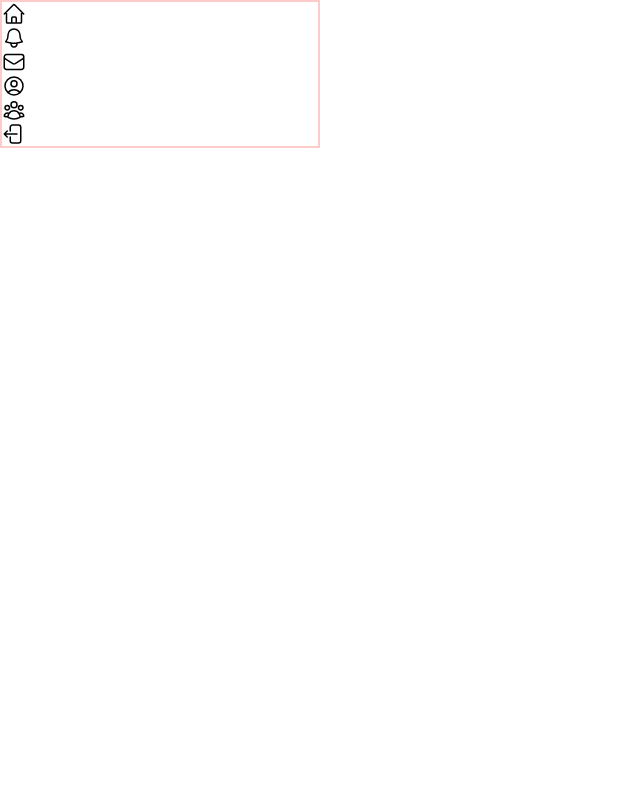
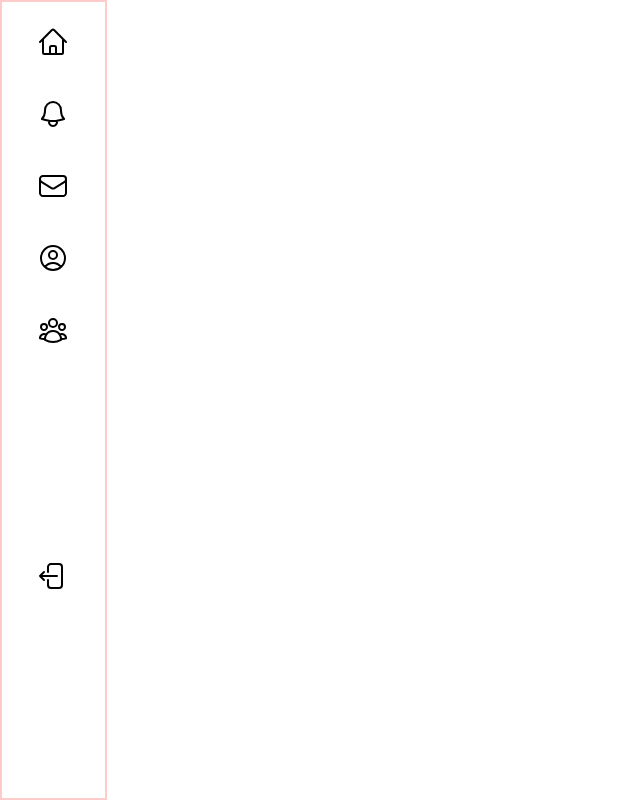
Before and after one commit to MishraSwet/strings, a Next.js app: page /user in a window 1280 px wide. Shown: the whole page, without its empty margins (0-640 px from the left). Built offline with nearby package versions, Linux system fonts and the light colour scheme.

Commit message:
Navbar Styling

```diff
--- a/src/app/components/Icons/NavIcons.tsx
+++ b/src/app/components/Icons/NavIcons.tsx
@@ -1,6 +1,6 @@
 export function HomeIcon() {
     return <div>
-        <svg xmlns="http://www.w3.org/2000/svg" fill="none" viewBox="0 0 24 24" strokeWidth={1.5} stroke="currentColor" className="w-6 h-6">
+        <svg xmlns="http://www.w3.org/2000/svg" fill="none" viewBox="0 0 24 24" strokeWidth={1.5} stroke="currentColor" className="w-8 h-8">
             <path strokeLinecap="round" strokeLinejoin="round" d="m2.25 12 8.954-8.955c.44-.439 1.152-.439 1.591 0L21.75 12M4.5 9.75v10.125c0 .621.504 1.125 1.125 1.125H9.75v-4.875c0-.621.504-1.125 1.125-1.125h2.25c.621 0 1.125.504 1.125 1.125V21h4.125c.621 0 1.125-.504 1.125-1.125V9.75M8.25 21h8.25" />
         </svg>
     </div>
@@ -8,35 +8,35 @@ export function HomeIcon() {
 
 export function MessageIcon() {
     return <div>
-        <svg xmlns="http://www.w3.org/2000/svg" fill="none" viewBox="0 0 24 24" strokeWidth={1.5} stroke="currentColor" className="w-6 h-6">
+        <svg xmlns="http://www.w3.org/2000/svg" fill="none" viewBox="0 0 24 24" strokeWidth={1.5} stroke="currentColor" className="w-8 h-8">
             <path strokeLinecap="round" strokeLinejoin="round" d="M21.75 6.75v10.5a2.25 2.25 0 0 1-2.25 2.25h-15a2.25 2.25 0 0 1-2.25-2.25V6.75m19.5 0A2.25 2.25 0 0 0 19.5 4.5h-15a2.25 2.25 0 0 0-2.25 2.25m19.5 0v.243a2.25 2.25 0 0 1-1.07 1.916l-7.5 4.615a2.25 2.25 0 0 1-2.36 0L3.32 8.91a2.25 2.25 0 0 1-1.07-1.916V6.75" />
         </svg>
     </div>
 }
 export function AlertIcon() {
     return <div>
-        <svg xmlns="http://www.w3.org/2000/svg" fill="none" viewBox="0 0 24 24" strokeWidth={1.5} stroke="currentColor" className="w-6 h-6">
+        <svg xmlns="http://www.w3.org/2000/svg" fill="none" viewBox="0 0 24 24" strokeWidth={1.5} stroke="currentColor" className="w-8 h-8">
             <path strokeLinecap="round" strokeLinejoin="round" d="M14.857 17.082a23.848 23.848 0 0 0 5.454-1.31A8.967 8.967 0 0 1 18 9.75V9A6 6 0 0 0 6 9v.75a8.967 8.967 0 0 1-2.312 6.022c1.733.64 3.56 1.085 5.455 1.31m5.714 0a24.255 24.255 0 0 1-5.714 0m5.714 0a3 3 0 1 1-5.714 0" />
         </svg>
     </div>
 }
 export  function UserIcon() {
     return <div>
-        <svg xmlns="http://www.w3.org/2000/svg" fill="none" viewBox="0 0 24 24" strokeWidth={1.5} stroke="currentColor" className="w-6 h-6">
+        <svg xmlns="http://www.w3.org/2000/svg" fill="none" viewBox="0 0 24 24" strokeWidth={1.5} stroke="currentColor" className="w-8 h-8">
             <path strokeLinecap="round" strokeLinejoin="round" d="M17.982 18.725A7.488 7.488 0 0 0 12 15.75a7.488 7.488 0 0 0-5.982 2.975m11.963 0a9 9 0 1 0-11.963 0m11.963 0A8.966 8.966 0 0 1 12 21a8.966 8.966 0 0 1-5.982-2.275M15 9.75a3 3 0 1 1-6 0 3 3 0 0 1 6 0Z" />
         </svg>
     </div>
 }
 export  function GroupsIcon() {
     return <div>
-        <svg xmlns="http://www.w3.org/2000/svg" fill="none" viewBox="0 0 24 24" strokeWidth={1.5} stroke="currentColor" className="w-6 h-6">
+        <svg xmlns="http://www.w3.org/2000/svg" fill="none" viewBox="0 0 24 24" strokeWidth={1.5} stroke="currentColor" className="w-8 h-8">
             <path strokeLinecap="round" strokeLinejoin="round" d="M18 18.72a9.094 9.094 0 0 0 3.741-.479 3 3 0 0 0-4.682-2.72m.94 3.198.001.031c0 .225-.012.447-.037.666A11.944 11.944 0 0 1 12 21c-2.17 0-4.207-.576-5.963-1.584A6.062 6.062 0 0 1 6 18.719m12 0a5.971 5.971 0 0 0-.941-3.197m0 0A5.995 5.995 0 0 0 12 12.75a5.995 5.995 0 0 0-5.058 2.772m0 0a3 3 0 0 0-4.681 2.72 8.986 8.986 0 0 0 3.74.477m.94-3.197a5.971 5.971 0 0 0-.94 3.197M15 6.75a3 3 0 1 1-6 0 3 3 0 0 1 6 0Zm6 3a2.25 2.25 0 1 1-4.5 0 2.25 2.25 0 0 1 4.5 0Zm-13.5 0a2.25 2.25 0 1 1-4.5 0 2.25 2.25 0 0 1 4.5 0Z" />
         </svg>
     </div>
 }
 export function Logout() {
     return <div>
-        <svg xmlns="http://www.w3.org/2000/svg" fill="none" viewBox="0 0 24 24" strokeWidth={1.5} stroke="currentColor" className="w-6 h-6">
+        <svg xmlns="http://www.w3.org/2000/svg" fill="none" viewBox="0 0 24 24" strokeWidth={1.5} stroke="currentColor" className="w-8 h-8">
             <path strokeLinecap="round" strokeLinejoin="round" d="M8.25 9V5.25A2.25 2.25 0 0 1 10.5 3h6a2.25 2.25 0 0 1 2.25 2.25v13.5A2.25 2.25 0 0 1 16.5 21h-6a2.25 2.25 0 0 1-2.25-2.25V15m-3 0-3-3m0 0 3-3m-3 3H15" />
         </svg>
     </div>
--- a/src/app/components/Navbar.tsx
+++ b/src/app/components/Navbar.tsx
@@ -2,15 +2,15 @@ import User from "../user/page"
 import { HomeIcon,AlertIcon,MessageIcon,UserIcon,GroupsIcon,Logout } from "./Icons/NavIcons"
 
 export default function Navbar() {
-    return <div className="w-3/12 flex flex-col justify-around border-2 border-red-200">
-        <div className="flex flex-col">
+    return <div className="w-1/12 flex flex-col border-2 border-red-200 h-screen justify-between">
+        <div className=" flex flex-col mx-auto gap-y-10 p-2 mt-4">
             <HomeIcon />
             <AlertIcon />
             <MessageIcon />
             <UserIcon />
             <GroupsIcon />
         </div>
-        <div>
+        <div className=" m-auto p-2">
             <Logout />
         </div>
     </div>
```
